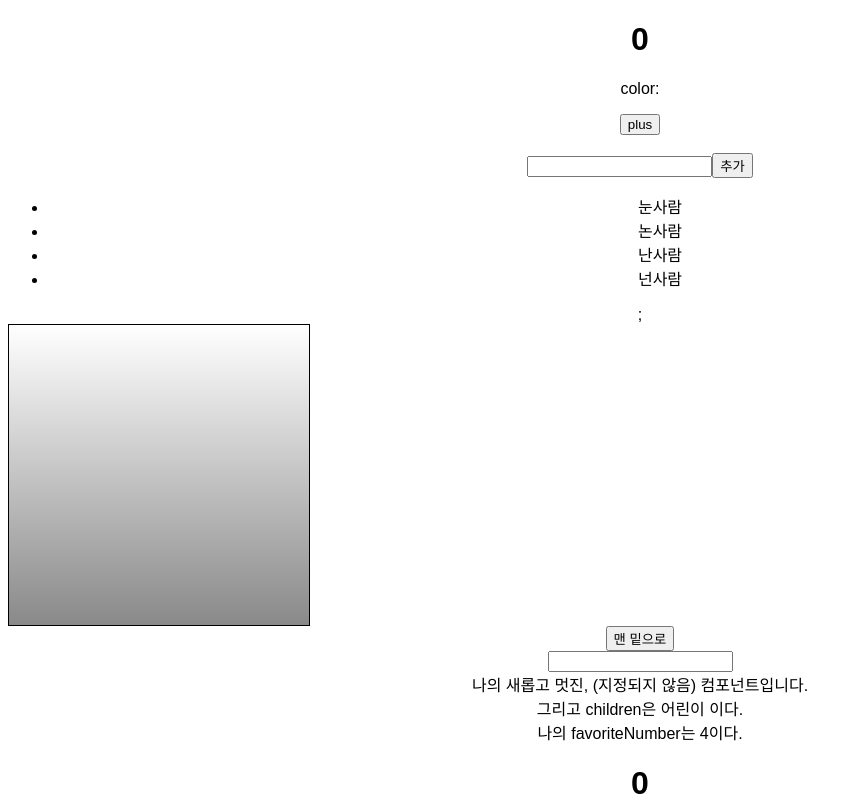
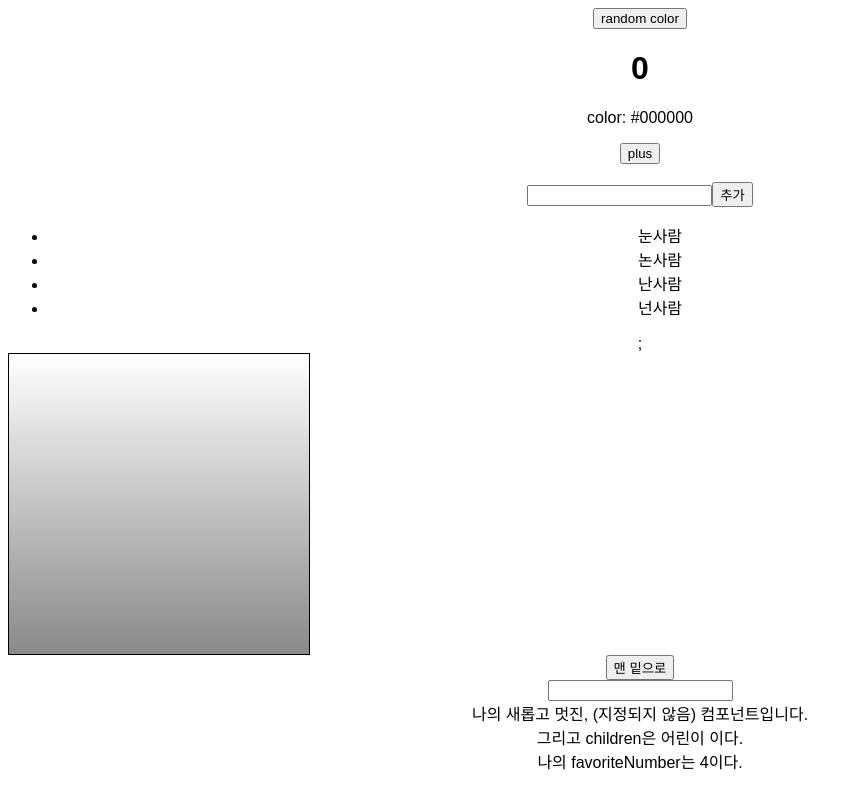
Before and after one commit to gosunman/theArtOfReact, a React (Create React App) app: page / in a window 1280 px wide. Shown: the top 799 px of the page, without its empty margins (0-862 px from the left). Built offline with nearby package versions, Linux system fonts and the light colour scheme.

Commit message:
7.3.2 lifecycle 하는 중

```diff
--- a/src/App.js
+++ b/src/App.js
@@ -11,11 +11,26 @@
 import IterationSample from "./IterationSample";
 import LifeCycleSample from "./LifeCycleSample";
 
+function getRandomColor() {
+  return "#" + Math.floor(Math.random() * 16777215).toString(16);
+}
+
 export default class App extends Component {
+  state = {
+    color: "#000000"
+  };
+
+  handleClick = () => {
+    this.setState({
+      color: getRandomColor()
+    });
+  };
+
   render() {
     return (
       <div className="App">
-        <LifeCycleSample />
+        <button onClick={this.handleClick}>random color</button>
+        <LifeCycleSample color={this.state.color} />
         <br />
         <IterationSample />
         <ScrollBox ref={(ref) => (this.scrollBox = ref)} />
--- a/src/LifeCycleSample.js
+++ b/src/LifeCycleSample.js
@@ -27,7 +27,7 @@
 
   shouldComponentUpdate(nextProps, nextState) {
     console.log("shouldComponentUpdate", nextProps, nextState);
-    return nextState.number % 10 !== 4;
+    return nextState.number % 2 !== 1;
   }
 
   componentWillUnmount() {
```
